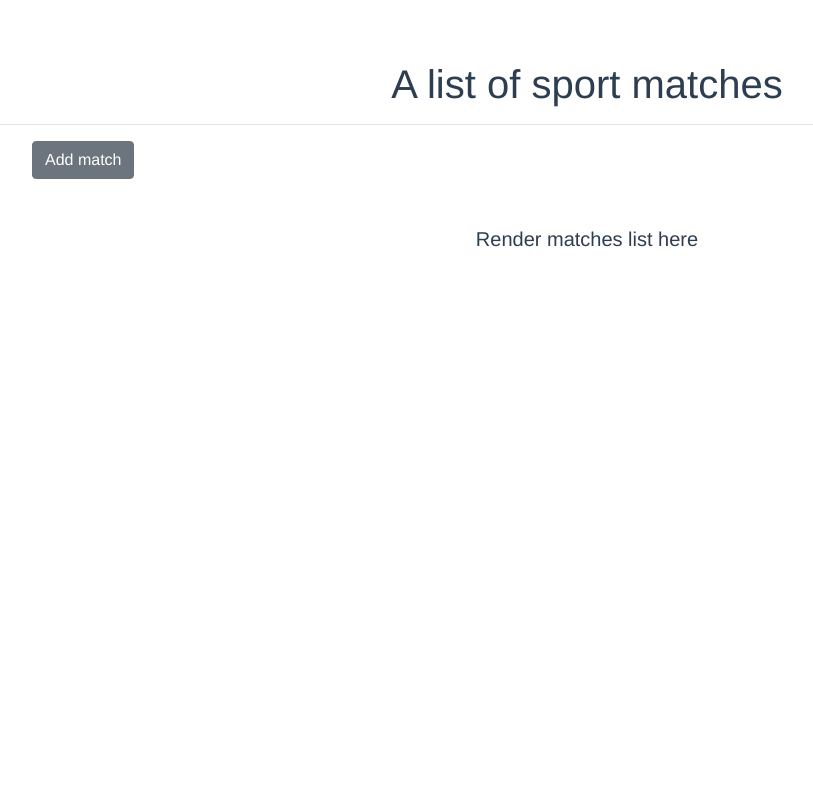
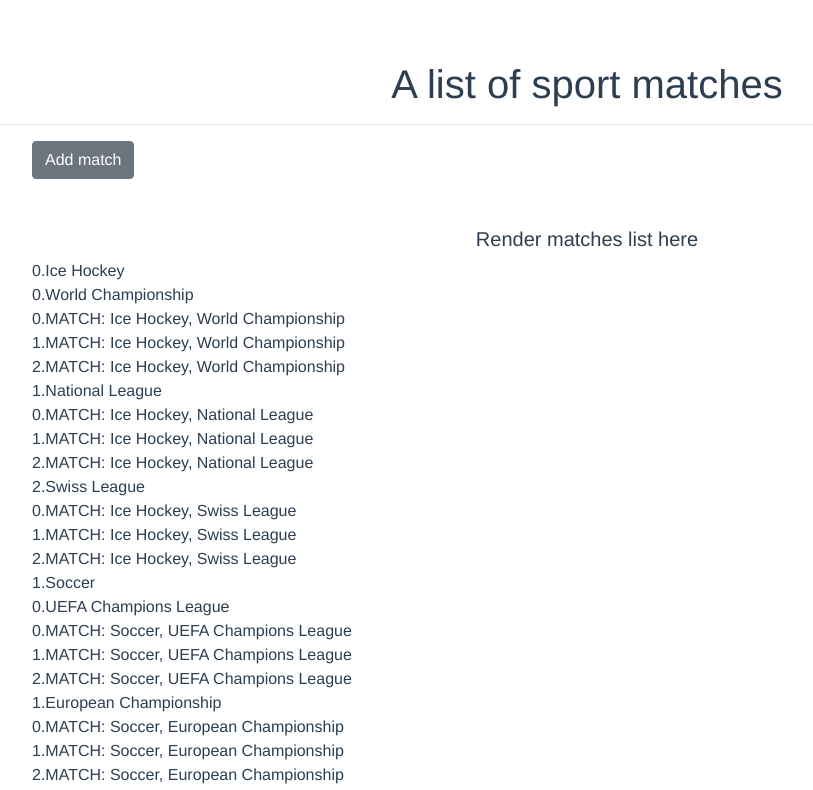
Before and after one commit to ojbg/vuejs-test-task, a Vue app: page / in a window 1280 px wide. Shown: the top 790 px of the page, without its empty margins (53-866 px from the left). Built offline with nearby package versions, Linux system fonts and the light colour scheme.

Commit message:
Added display ordered data

```diff
--- a/src/components/MacthesList.vue
+++ b/src/components/MacthesList.vue
@@ -1,28 +1,86 @@
 <template>
   <b-row>
     <b-col>
-
-      <match-form v-if="formVisible" @cancel="formVisible = false" class="mb-5"/>
+      <match-form v-if="formVisible" @cancel="formVisible = false" class="mb-5" />
       <b-button @click="formVisible = true" class="mb-5">Add match</b-button>
       <h5 class="text-center">Render matches list here</h5>
 
+      <div v-for="(sport,index) in orderedData" v-bind:key="index">
+        {{`${sport.position}.${sport.name}`}}
+        <div v-for="(tournament,index) in sport.tournament" v-bind:key="index">
+          {{`${tournament.position}.${tournament.name}`}}
+          <div
+            v-for="(match,index) in tournament.matches"
+            v-bind:key="index"
+          >{{`${match.position}.${match.name}`}}</div>
+        </div>
+      </div>
     </b-col>
   </b-row>
 </template>
 
 <script>
-import matches from '@/fixtures/matches'
-import MatchForm from './MatchForm'
+import matches from "@/fixtures/matches";
+import MatchForm from "./MatchForm";
 
 export default {
   components: {
     MatchForm
   },
-  data () {
+  data() {
     return {
       formVisible: false,
       matches
+    };
+  },
+  computed: {
+    orderedData() {
+      const myData = [];
+
+      for (let i = 0; i < this.matches.length; i++) {
+        const sport = this.matches[i].tournament.sport;
+        const tournament = this.matches[i].tournament;
+
+        // Sports
+        if (typeof myData[sport.position] === "undefined") {
+          myData[sport.position] = {
+            ...sport,
+            tournament: []
+          };
+        }
+
+        // Tournament
+        if (
+          typeof myData[sport.position].tournament[tournament.position] ===
+          "undefined"
+        ) {
+          myData[sport.position].tournament[tournament.position] = {
+            id: tournament.id,
+            position: tournament.position,
+            name: tournament.name,
+            matches: []
+          };
+        }
+
+        // Matches
+        if (
+          typeof myData[sport.position].tournament[tournament.position].matches[
+            this.matches[i].position
+          ] === "undefined"
+        ) {
+          myData[sport.position].tournament[tournament.position].matches[
+            this.matches[i].position
+          ] = {
+            id: this.matches[i].id,
+            position: this.matches[i].position,
+            competitors: this.matches[i].competitors,
+            name: this.matches[i].name
+          };
+        }
+      }
+
+      return myData;
     }
   }
-}
+};
 </script>
```
